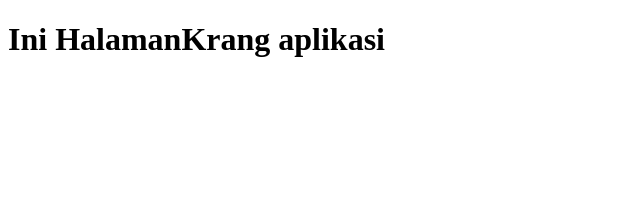
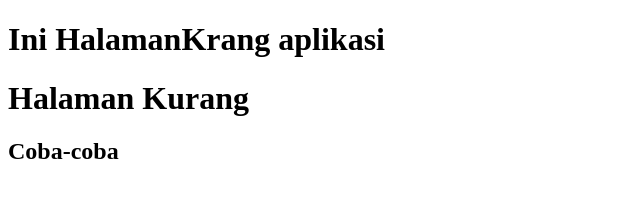
Before and after one commit to HgRayhan08/BelajarGithub, a plain HTML site: page Kurang.html in a window 1280 px wide. Shown: the whole page, without its empty margins (0-640 px from the left). Drawn offline with Linux system fonts and the light colour scheme.

Commit message:
menambahkan baris 11-12

```diff
--- a/Kurang.html
+++ b/Kurang.html
@@ -8,5 +8,7 @@
   </head>
   <body>
     <h1>Ini HalamanKrang aplikasi</h1>
+    <h1>Halaman Kurang</h1>
+    <h2>Coba-coba</h2>
   </body>
 </html>
```
